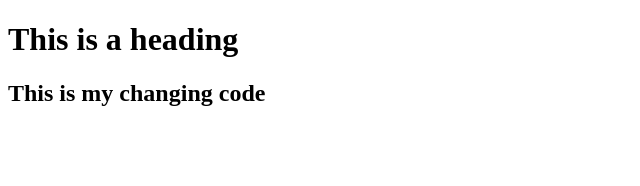
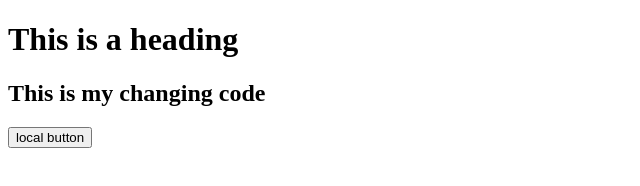
Before and after one commit to Md-Foisal/my-first, a plain HTML site: page index.html in a window 1280 px wide. Shown: the whole page, without its empty margins (0-640 px from the left). Drawn offline with Linux system fonts and the light colour scheme.

Commit message:
2nd change

```diff
--- a/index.html
+++ b/index.html
@@ -9,5 +9,6 @@
 <body>
     <h1>This is a heading</h1>
     <h2>This is my changing code</h2>
+    <button type="button">local button</button>
 </body>
 </html>
```
